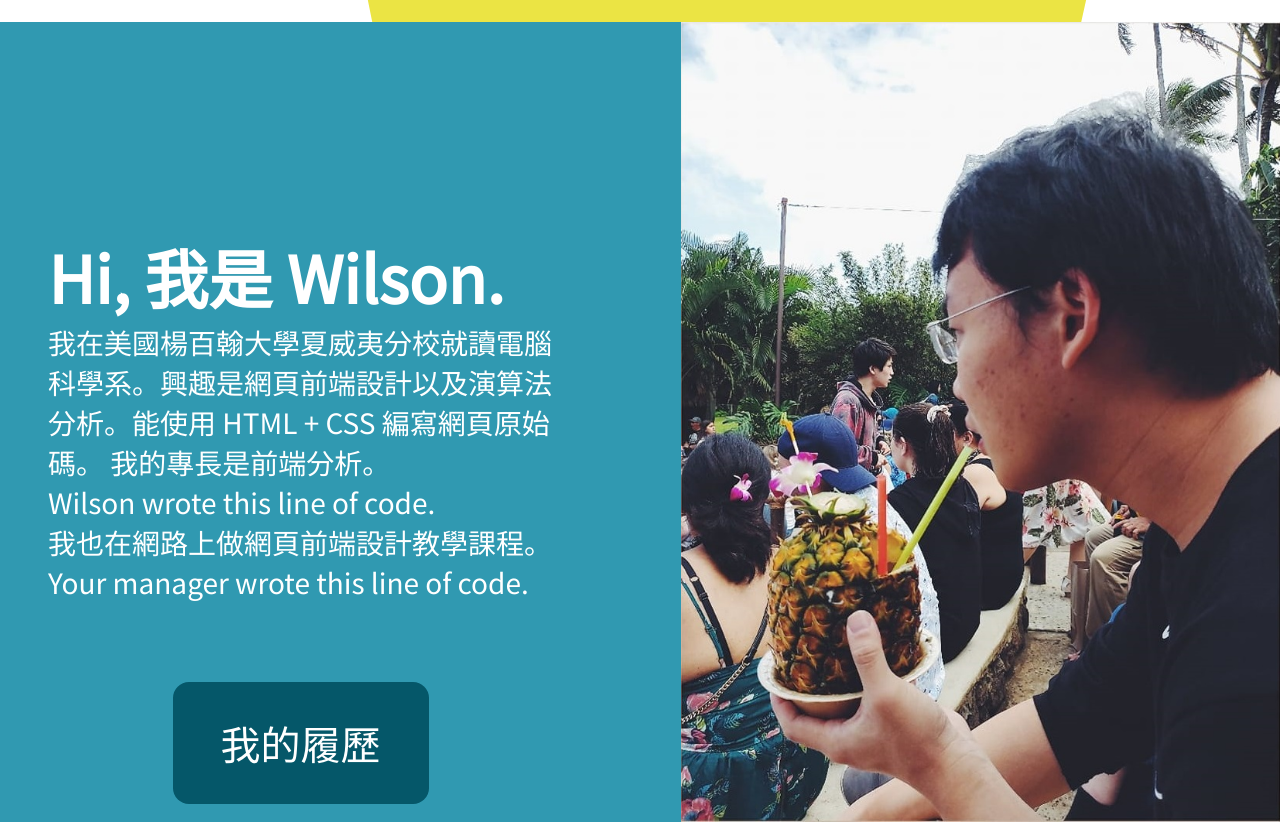
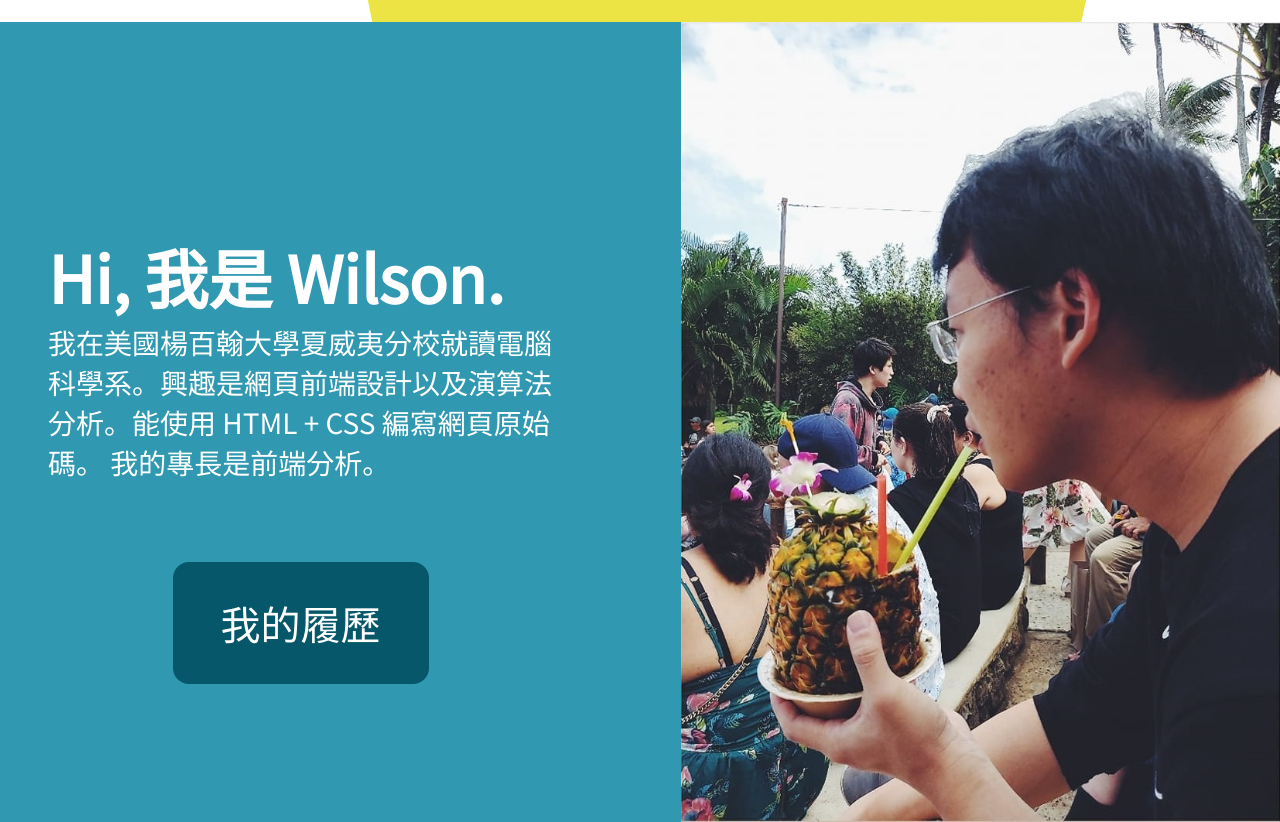
Before and after one commit to s9208892088/Hawaii, a plain HTML site: page index.html in a window 1280 px wide. Shown: the part 2219-3041 px from the top of the page. Drawn offline with Linux system fonts and the light colour scheme.

Commit message:
second commit

```diff
--- a/index.html
+++ b/index.html
@@ -91,10 +91,6 @@
               我在美國楊百翰大學夏威夷分校就讀電腦科學系。興趣是網頁前端設計以及演算法分析。能使用
               HTML + CSS 編寫網頁原始碼。 我的專長是前端分析。
             </p>
-
-            <p>Wilson wrote this line of code.</p>
-            <p>我也在網路上做網頁前端設計教學課程。</p>
-            <p>Your manager wrote this line of code.</p>
             <a href="#">我的履歷</a>
           </div>
         </div>
```
